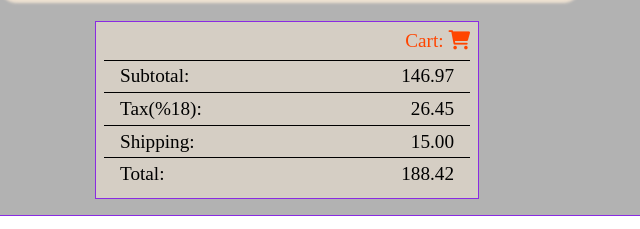
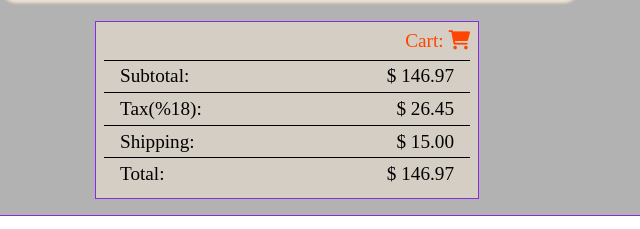
Before and after one commit to HKavci/Checkout_Page, a plain HTML site: page index.html in a window 1280 px wide. Shown: the part 967-1196 px from the top of the page, 353-993 px from the left. Drawn offline with Linux system fonts and the light colour scheme.

Commit message:
total price ve cart total eklendi.

```diff
--- a/app.js
+++ b/app.js
@@ -16,27 +16,49 @@ window.addEventListener("load", ()=> {
 
 const container = document.querySelector(".container")
 
-let count = document.querySelector(".counter").innerText
 
 container.addEventListener("click", (e)=>{
     e.preventDefault()
     if (e.target.classList.contains("plus")) {
         e.target.previousElementSibling.innerText++
-        e.target.closest(".foto-price").querySelector(".price").innerText = (e.target.closest(".foto-price").querySelector("h3 span").innerText * e.target.previousElementSibling.innerText).toFixed(2)
+        calculateProductTotal(e)
     } else if (e.target.classList.contains("minus")) {
         if (e.target.nextElementSibling.innerText>1) {
             e.target.nextElementSibling.innerText--
-            e.target.closest(".foto-price").querySelector(".price").innerText = (e.target.closest(".foto-price").querySelector("h3 span").innerText * e.target.nextElementSibling.innerText).toFixed(2)
+            calculateProductTotal(e)
         }
     } else if (e.target.classList.contains("remove")) {
         e.target.parentElement.parentElement.parentElement.remove()
+
     }
+    calculateCartPrice()
 })
 
 
+const calculateProductTotal = (e) => {
+    e.target.closest(".foto-price").querySelector(".price").innerText =
+    (e.target.closest(".foto-price").querySelector(".counter").innerText * e.target.closest(".foto-price").querySelector("h3 span").innerText).toFixed(2)
+}
 
 
+const subTotal = document.getElementById("subtotal")
+const tax = document.getElementById("tax")
+const total = document.getElementById("sum")
+const shipping = document.getElementById("shipping")
 
 const calculateCartPrice = () => {
+    const productTotals = document.querySelectorAll(".price")
+    let totalPrice = 0
+    productTotals.forEach (price=>{
+        totalPrice += parseFloat(price.innerText)
+    })
+    subTotal.innerText = totalPrice.toFixed(2)
 
+    tax.innerText = (subTotal.innerText * 0.18).toFixed(2)
+
+    if (productTotals.length === 0) {
+        shipping.innerText = 0
+    }
+
+    total.innerText = parseFloat(subTotal.innerText + tax.innerText + shipping.innerText).toFixed(2)
 }
--- a/style.css
+++ b/style.css
@@ -128,3 +128,19 @@
   .total p {
     border: none;
   }
+
+  #subtotal::before{
+    content: "$ ";
+  }
+
+  #tax::before{
+    content: "$ ";
+  }
+
+  #shipping::before{
+    content: "$ ";
+  }
+
+  #sum::before{
+    content: "$ ";
+  }
```
